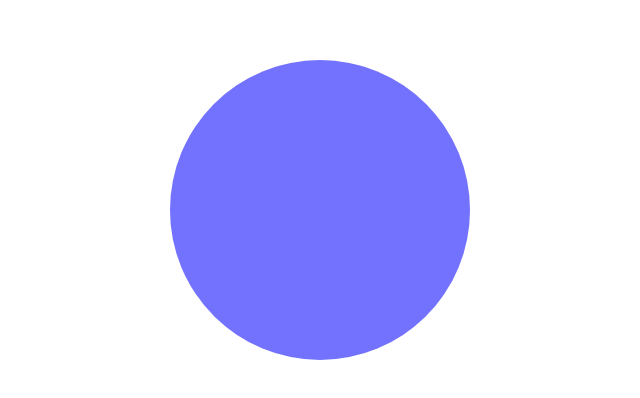
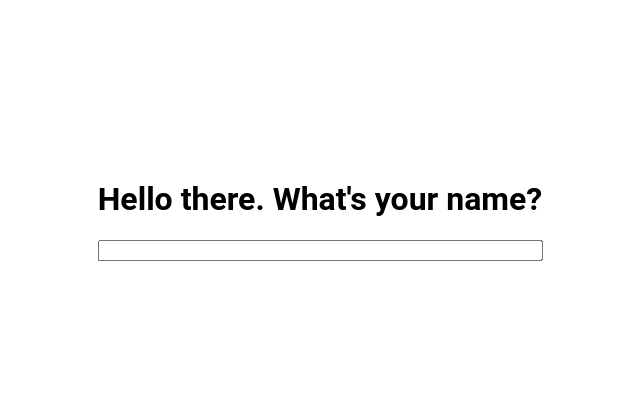
Before and after one commit to LeoDog896/breathe, a SvelteKit app: page / in a window 1280 px wide. Shown: the part 190-588 px from the top of the page, without its empty margins (320-960 px from the left). Built offline with nearby package versions, Linux system fonts and the light colour scheme.

Commit message:
feat: name input

```diff
--- /dev/null
+++ b/src/lib/Circle.svelte
@@ -0,0 +1,46 @@
+<script lang="ts">
+    import { tweened } from 'svelte/motion';
+	import { cubicOut } from 'svelte/easing';
+	import { onMount } from "svelte";
+
+	const radius = tweened(0, {
+		duration: 4000,
+		easing: cubicOut
+	});
+
+    let dimension = 300;
+
+    onMount(() => {
+        setTimeout(() => {
+            radius.set(dimension)
+            setTimeout(() => {
+                radius.set(0)
+
+                setTimeout(() => {
+                    radius.set(dimension)
+                }, 5000)
+            }, 5000)
+        }, 1000)
+    })
+</script>
+
+<div class="background-circle" style="width: {dimension}px; height: {dimension}px;"></div>
+<div class="foreground-circle" style="width: {$radius}px; height: {$radius}px;"></div>
+
+<style>
+    div {
+        position: absolute;
+        top: 50%;
+        left: 50%;
+        transform: translate(-50%, -50%);
+        border-radius: 50%;
+    }
+
+    .foreground-circle {
+        background-color: rgba(0, 0, 255, 0.5);
+    }
+
+    .background-circle {
+        background-color: rgba(0, 0, 255, 0.1);
+    }
+</style>
--- /dev/null
+++ b/src/routes/+layout.svelte
@@ -0,0 +1,5 @@
+<script lang="ts">
+    import "../app.css";
+</script>
+
+<slot />
--- a/src/routes/+page.svelte
+++ b/src/routes/+page.svelte
@@ -1,35 +1,31 @@
 <script lang="ts">
-    import "../app.css"
-    import { tweened } from 'svelte/motion';
-	import { cubicOut } from 'svelte/easing';
+	import Circle from "../lib/Circle.svelte";
+    import { fly } from 'svelte/transition';
+	import { onMount } from "svelte";
 
-	const radius = tweened(0, {
-		duration: 4000,
-		easing: cubicOut
-	});
+    let state: "name" | "play" | "none" = "none"
 
-    let dimension = 300;
-
-    radius.set(dimension)
+    onMount(() => {
+        state = "name"
+    })
 </script>
 
-<div class="background-circle" style="width: {dimension}px; height: {dimension}px;"></div>
-<div class="foreground-circle" style="width: {$radius}px; height: {$radius}px;"></div>
+{#if state == "name"}
+    <main transition:fly="{{ y: 200, duration: 2000 }}">
+        <h1>Hello there. What's your name?</h1>
+        <input />
+    </main>
+{:else if state == "play"}
+    <Circle />
+{/if}
 
 <style>
-    div {
-        position: absolute;
+    main {
+        position: fixed;
         top: 50%;
         left: 50%;
         transform: translate(-50%, -50%);
-        border-radius: 50%;
-    }
-
-    .foreground-circle {
-        background-color: rgba(0, 0, 255, 0.5);
-    }
-
-    .background-circle {
-        background-color: rgba(0, 0, 255, 0.1);
+        display: flex;
+        flex-direction: column;
     }
 </style>
```
